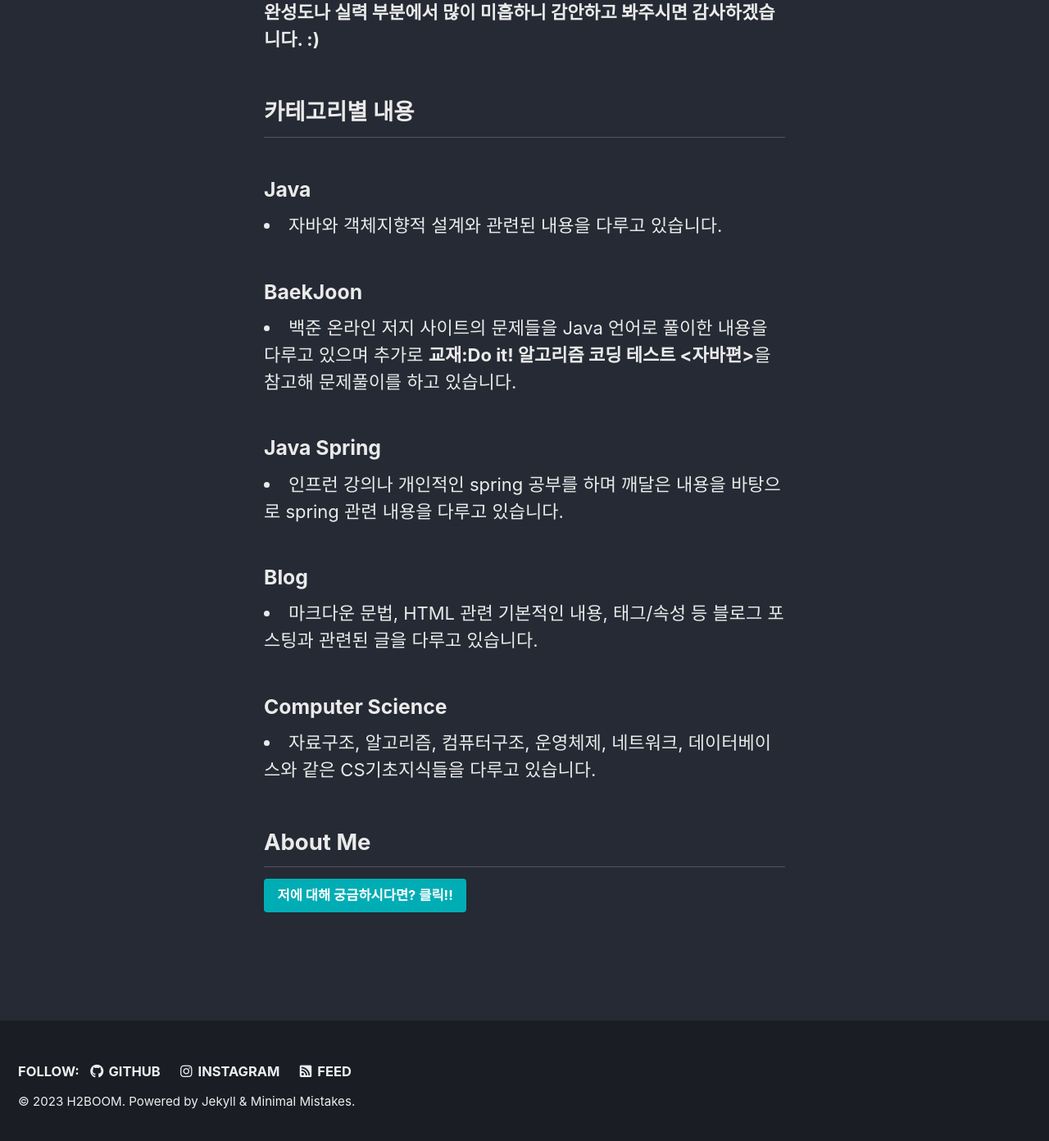
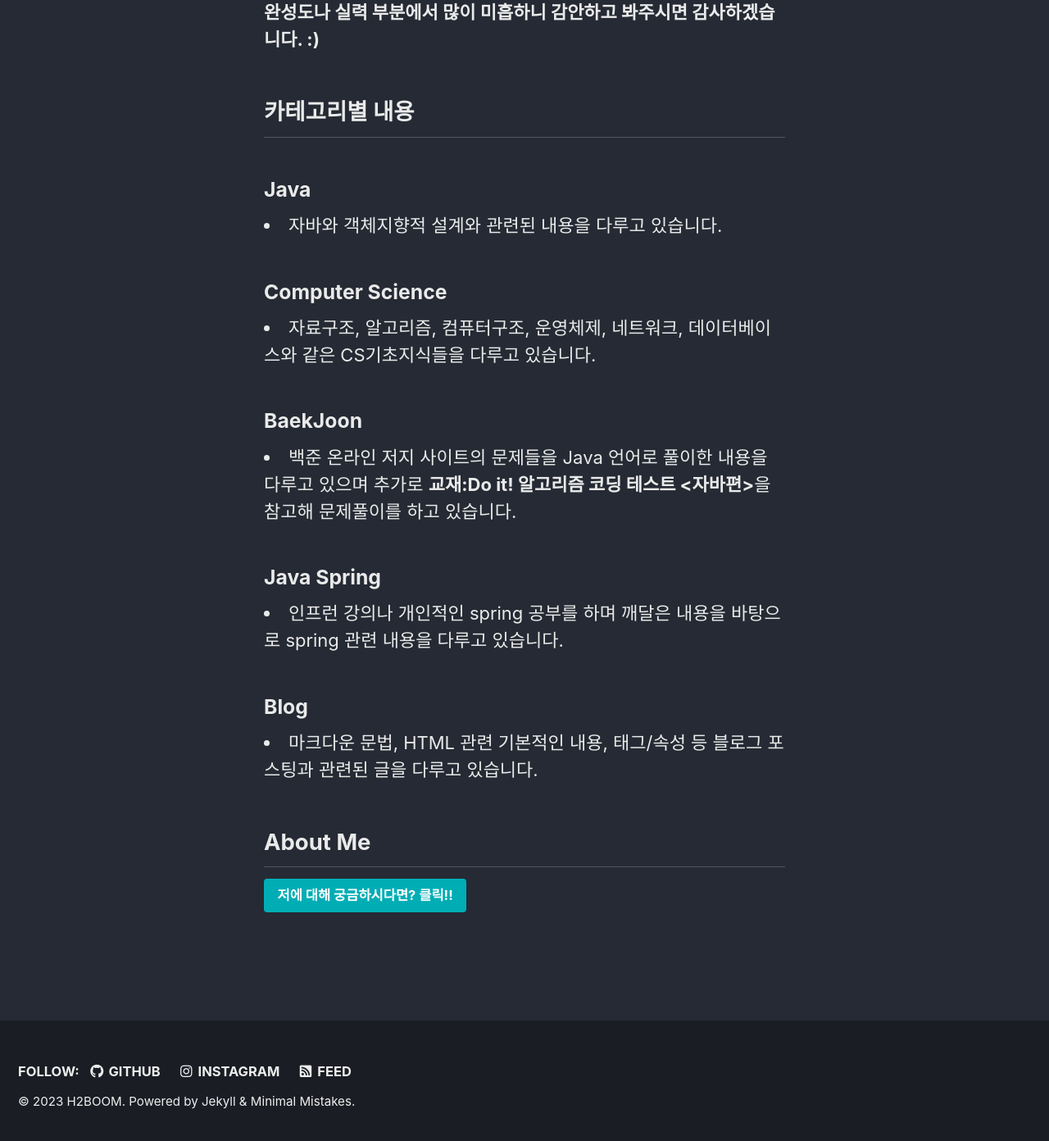
Before and after one commit to heebum99/heebum99.github.io, a Jekyll site: the page built from _pages/introduce.md, in a window 1280 px wide and 1400 px high, scrolled down 533 px. Shown: the top 1392 px of the window at 82% size. Built offline with Jekyll 4.4.1, drawn with Linux system fonts in a browser that asks for light colours; cached includes are drawn as plain includes; some web fonts are replaced; part of the change alters nothing that is shown.

Commit message:
Fix intro page

```diff
--- a/_pages/introduce.md
+++ b/_pages/introduce.md
@@ -13,6 +13,10 @@ permalink: "/introduce/"
 ### Java
 <li>자바와 객체지향적 설계와 관련된 내용을 다루고 있습니다.</li>
 
+### Computer Science
+<li>자료구조, 알고리즘, 컴퓨터구조, 운영체제, 네트워크, 데이터베이스와 같은 CS기초지식들을 다루고 있습니다.
+</li>
+
 ### BaekJoon
 <li>백준 온라인 저지 사이트의 문제들을 Java 언어로 풀이한 내용을 다루고 있으며 추가로 <strong>교재:Do it! 알고리즘 코딩 테스트 &lt;자바편&gt;</strong>을 참고해 문제풀이를 하고 있습니다.
 </li>
@@ -23,9 +27,5 @@ permalink: "/introduce/"
 ### Blog
 <li>마크다운 문법, HTML 관련 기본적인 내용, 태그/속성 등 블로그 포스팅과 관련된 글을 다루고 있습니다.</li>
 
-### Computer Science
-<li>자료구조, 알고리즘, 컴퓨터구조, 운영체제, 네트워크, 데이터베이스와 같은 CS기초지식들을 다루고 있습니다.
-</li>
-
 ## About Me
 [저에 대해 궁금하시다면? 클릭!!](https://github.com/heebum99){: .btn .btn--primary}
```
